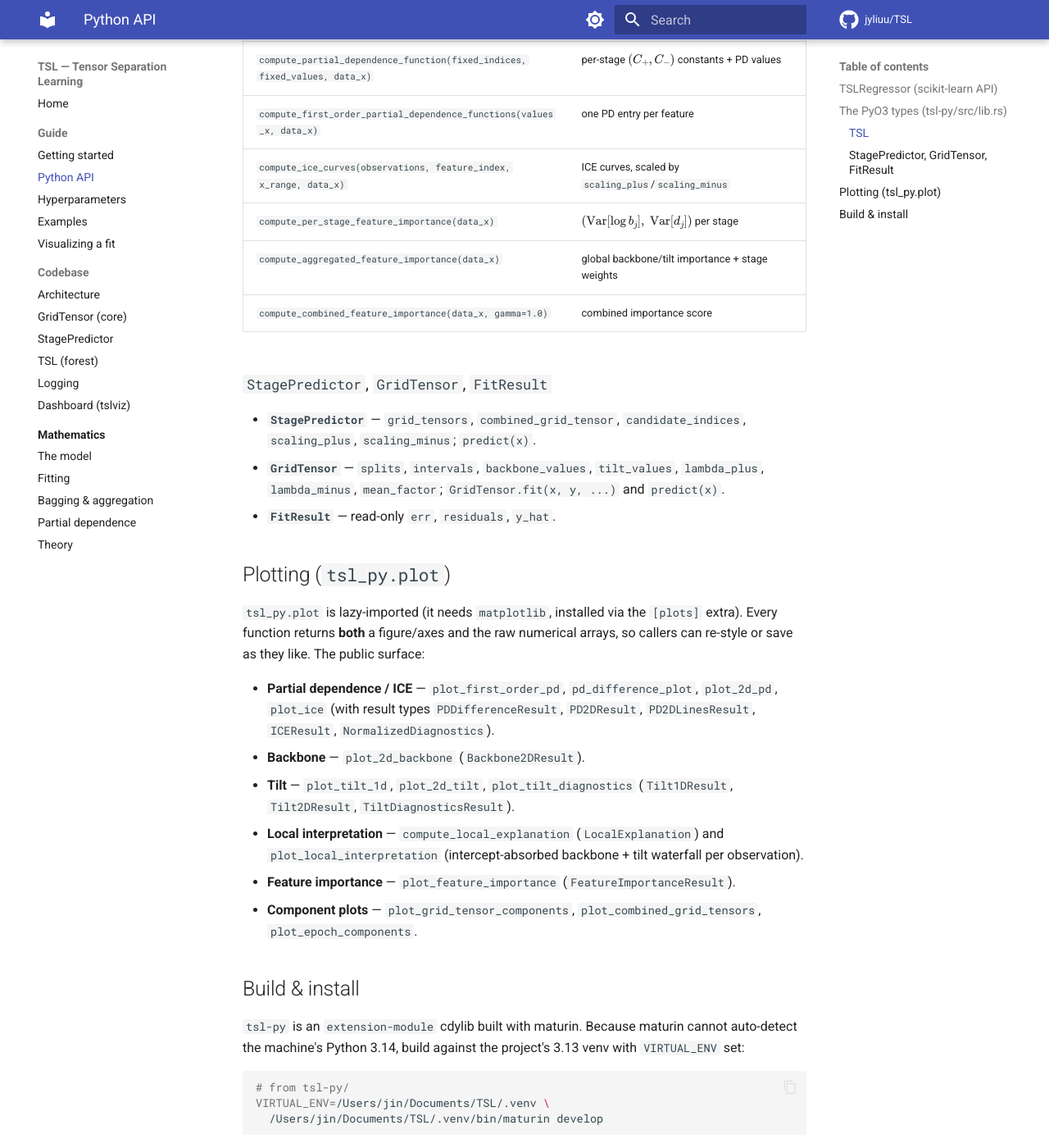
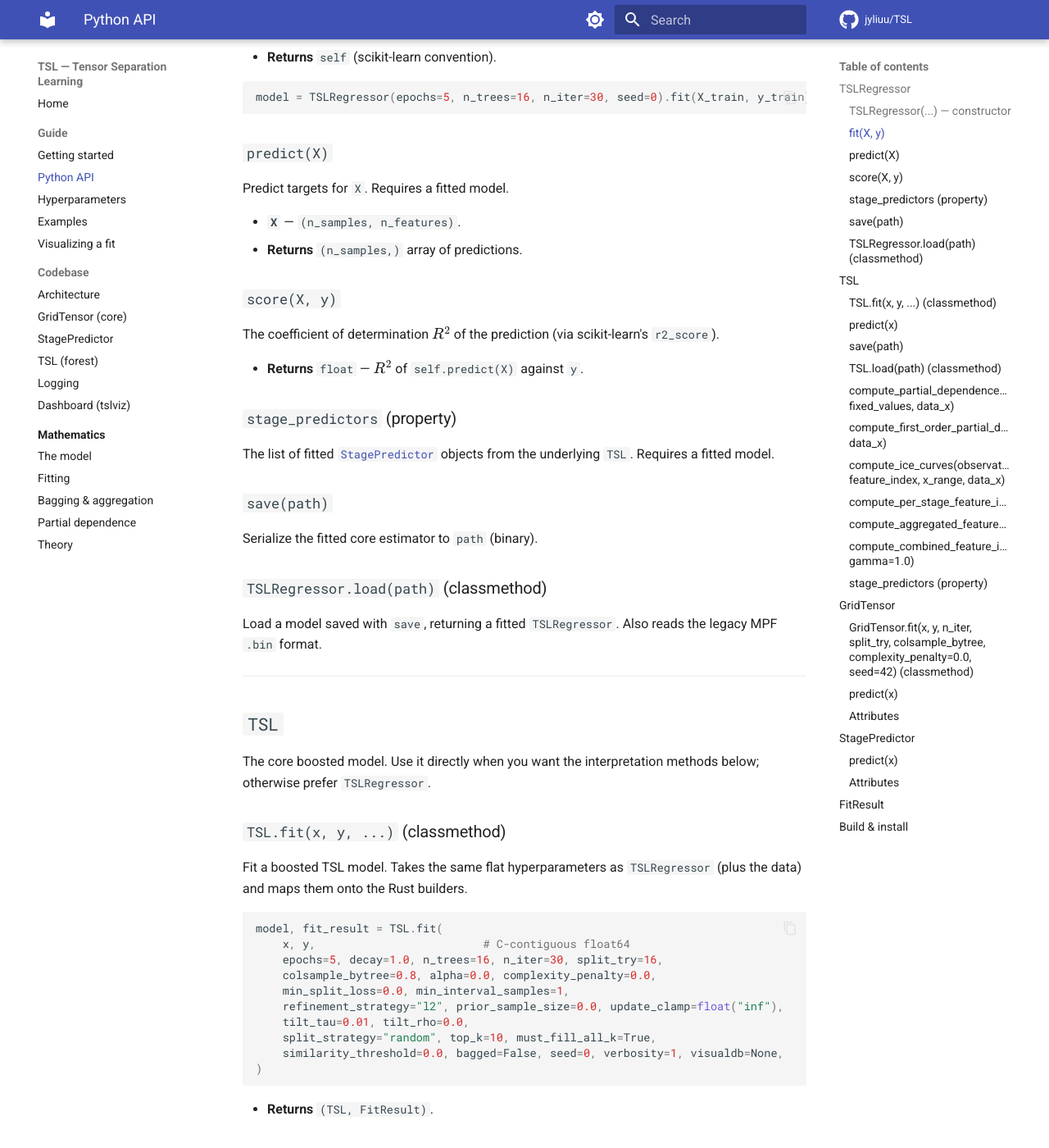
Before and after one commit to jyliuu/TSL, an MkDocs documentation site: the page built from docs/docs/code/python-api.md, in a window 1280 px wide and 1400 px high, scrolled down 1267 px. Shown: the whole window at 82% size. Built offline with MkDocs 1.6.1 and Material for MkDocs 9.7.7, drawn with Linux system fonts in a browser that asks for light colours; comment, search, counter and statistics services are not loaded; some of the changed text lies outside the part shown.

Commit message:
docs: expand Python API (one section per user-callable function) + plotting reference

````diff
--- a/docs/docs/code/python-api.md
+++ b/docs/docs/code/python-api.md
@@ -1,94 +1,244 @@
 # Python API
 
-`tsl-py/` wraps the Rust core for Python via PyO3/maturin. The package exposes the four core
-types and a scikit-learn-compatible regressor:
+`tsl-py/` wraps the Rust core for Python via PyO3/maturin. The package exposes:
 
 ```python
 from tsl_py import TSL, GridTensor, StagePredictor, FitResult, TSLRegressor
 ```
 
-`TSLRegressor` (in `python/tsl_py/sklearn.py`) is the **main user entry point**; the
-lower-level `TSL` is the raw PyO3 binding.
+- **`TSLRegressor`** (`python/tsl_py/sklearn.py`) — the scikit-learn estimator and **main
+  entry point** for most users.
+- **`TSL`** — the raw PyO3 binding to the boosted model, with the interpretation methods.
+- **`GridTensor`**, **`StagePredictor`**, **`FitResult`** — the lower-level pieces.
 
-## `TSLRegressor` (scikit-learn API)
+Diagnostics/plotting live in `tsl_py.plot`, documented on the separate
+[Plotting reference](plotting.md) page. This page documents one section per user-callable
+function on the model objects.
 
-A standard estimator with `fit` / `predict` / `score` (R²) and `save` / `load`. The
-constructor takes flat hyperparameters (defaults shown):
+!!! note "Array contract"
+    The PyO3 methods expect **C-contiguous `float64`** arrays. Wrap inputs with
+    `np.ascontiguousarray(...)` if in doubt. `TSLRegressor` handles this for you.
+
+---
+
+## `TSLRegressor`
+
+A standard scikit-learn regressor wrapping `TSL`. Construct it with flat hyperparameters,
+then `fit`/`predict`/`score` like any estimator.
+
+### `TSLRegressor(...)` — constructor
 
 ```python
 TSLRegressor(
     epochs=10, n_trees=10, n_iter=10, decay=1.0,
     split_try=10, colsample_bytree=0.8,
     alpha=0.0, complexity_penalty=0.0, min_split_loss=0.0, min_interval_samples=1,
-    refinement_strategy="l2",                 # "l2" | "huber"
-    prior_sample_size=0.0, update_clamp=float("inf"),
+    refinement_strategy="l2", prior_sample_size=0.0, update_clamp=float("inf"),
     tilt_tau=0.01, tilt_rho=0.0,
-    split_strategy="random",                  # "random" | "best_split" | "top_k"
-    top_k=10, must_fill_all_k=True,
-    similarity_threshold=0.0,                  # ξ trim threshold
-    bagged=False,
-    seed=42, verbosity=1, visualdb=None,       # visualdb → evo-logging SQLite path
+    split_strategy="random", top_k=10, must_fill_all_k=True,
+    similarity_threshold=0.0, bagged=False,
+    seed=42, verbosity=1, visualdb=None,
 )
 ```
 
-`fit(X, y)` stores the fitted core estimator (`core_estimator_`) and the `FitResult`
-(`fit_result_`); `stage_predictors` exposes the fitted stages. Every parameter is described
-in the [Hyperparameters](../guides/hyperparameters.md) reference.
+Stores the hyperparameters; no fitting happens until `fit`. Every argument is described in
+the [Hyperparameters](../guides/hyperparameters.md) reference.
 
-## The PyO3 types (`tsl-py/src/lib.rs`)
+### `fit(X, y)`
 
-### `TSL`
+Fit the model. Delegates to `TSL.fit`, storing the fitted core model in `core_estimator_`
+and the training diagnostics in `fit_result_`.
 
-- **`TSL.fit(x, y, ...)`** — a classmethod taking the flat hyperparameters above and mapping
-  them onto the Rust builders; returns `(TSL, FitResult)`.
-- **`predict(x)`** → array of predictions.
-- **`save(path)` / `TSL.load(path)`** — binary serialization; `load` also reads the legacy
-  MPF `.bin` format.
-- **`stage_predictors`** — the list of `StagePredictor` objects.
+- **`X`** — `(n_samples, n_features)` array (or DataFrame).
+- **`y`** — `(n_samples,)` target array.
+- **Returns** `self` (scikit-learn convention).
 
-Interpretation methods (all marginalize over the **empirical joint**, not assuming feature
-independence — see [Partial dependence](../math/partial-dependence.md)):
+```python
+model = TSLRegressor(epochs=5, n_trees=16, n_iter=30, seed=0).fit(X_train, y_train)
+```
 
-| Method | Returns |
-|--------|---------|
-| `compute_partial_dependence_function(fixed_indices, fixed_values, data_x)` | per-stage $(C_+, C_-)$ constants + PD values |
-| `compute_first_order_partial_dependence_functions(values_x, data_x)` | one PD entry per feature |
-| `compute_ice_curves(observations, feature_index, x_range, data_x)` | ICE curves, scaled by `scaling_plus`/`scaling_minus` |
-| `compute_per_stage_feature_importance(data_x)` | $(\mathrm{Var}[\log b_j],\ \mathrm{Var}[d_j])$ per stage |
-| `compute_aggregated_feature_importance(data_x)` | global backbone/tilt importance + stage weights |
-| `compute_combined_feature_importance(data_x, gamma=1.0)` | combined importance score |
+### `predict(X)`
 
-### `StagePredictor`, `GridTensor`, `FitResult`
+Predict targets for `X`. Requires a fitted model.
 
-- **`StagePredictor`** — `grid_tensors`, `combined_grid_tensor`, `candidate_indices`,
-  `scaling_plus`, `scaling_minus`; `predict(x)`.
-- **`GridTensor`** — `splits`, `intervals`, `backbone_values`, `tilt_values`,
-  `lambda_plus`, `lambda_minus`, `mean_factor`; `GridTensor.fit(x, y, ...)` and `predict(x)`.
-- **`FitResult`** — read-only `err`, `residuals`, `y_hat`.
+- **`X`** — `(n_samples, n_features)`.
+- **Returns** `(n_samples,)` array of predictions.
 
-## Plotting (`tsl_py.plot`)
+### `score(X, y)`
 
-`tsl_py.plot` is lazy-imported (it needs `matplotlib`, installed via the `[plots]` extra).
-Every function returns **both** a figure/axes and the raw numerical arrays, so callers can
-re-style or save as they like. The public surface:
+The coefficient of determination $R^2$ of the prediction (via scikit-learn's `r2_score`).
 
-- **Partial dependence / ICE** — `plot_first_order_pd`, `pd_difference_plot`, `plot_2d_pd`,
-  `plot_ice` (with result types `PDDifferenceResult`, `PD2DResult`, `PD2DLinesResult`,
-  `ICEResult`, `NormalizedDiagnostics`).
-- **Backbone** — `plot_2d_backbone` (`Backbone2DResult`).
-- **Tilt** — `plot_tilt_1d`, `plot_2d_tilt`, `plot_tilt_diagnostics` (`Tilt1DResult`,
-  `Tilt2DResult`, `TiltDiagnosticsResult`).
-- **Local interpretation** — `compute_local_explanation` (`LocalExplanation`) and
-  `plot_local_interpretation` (intercept-absorbed backbone + tilt waterfall per observation).
-- **Feature importance** — `plot_feature_importance` (`FeatureImportanceResult`).
-- **Component plots** — `plot_grid_tensor_components`, `plot_combined_grid_tensors`,
-  `plot_epoch_components`.
+- **Returns** `float` — $R^2$ of `self.predict(X)` against `y`.
+
+### `stage_predictors` (property)
+
+The list of fitted [`StagePredictor`](#stagepredictor) objects from the underlying `TSL`.
+Requires a fitted model.
+
+### `save(path)`
+
+Serialize the fitted core estimator to `path` (binary).
+
+### `TSLRegressor.load(path)` (classmethod)
+
+Load a model saved with `save`, returning a fitted `TSLRegressor`. Also reads the legacy
+MPF `.bin` format.
+
+---
+
+## `TSL`
+
+The core boosted model. Use it directly when you want the interpretation methods below;
+otherwise prefer `TSLRegressor`.
+
+### `TSL.fit(x, y, ...)` (classmethod)
+
+Fit a boosted TSL model. Takes the same flat hyperparameters as `TSLRegressor` (plus the
+data) and maps them onto the Rust builders.
+
+```python
+model, fit_result = TSL.fit(
+    x, y,                         # C-contiguous float64
+    epochs=5, decay=1.0, n_trees=16, n_iter=30, split_try=16,
+    colsample_bytree=0.8, alpha=0.0, complexity_penalty=0.0,
+    min_split_loss=0.0, min_interval_samples=1,
+    refinement_strategy="l2", prior_sample_size=0.0, update_clamp=float("inf"),
+    tilt_tau=0.01, tilt_rho=0.0,
+    split_strategy="random", top_k=10, must_fill_all_k=True,
+    similarity_threshold=0.0, bagged=False, seed=0, verbosity=1, visualdb=None,
+)
+```
+
+- **Returns** `(TSL, FitResult)`.
+
+### `predict(x)`
+
+- **`x`** — `(n_samples, n_features)` C-contiguous `float64`.
+- **Returns** `(n_samples,)` array (sum of all stage predictions).
+
+### `save(path)`
+
+Serialize the model to a binary file at `path`.
+
+### `TSL.load(path)` (classmethod)
+
+Load a model from `path`. Reads the native binary format and the legacy MPF `.bin` format.
+
+### `compute_partial_dependence_function(fixed_indices, fixed_values, data_x)`
+
+The model-native partial dependence (see
+[Partial dependence](../math/partial-dependence.md)). Marginalizes over the **empirical
+joint** of the non-fixed features in `data_x`.
+
+- **`fixed_indices`** — `list[int]`, the feature column(s) held fixed.
+- **`fixed_values`** — `(n_points, len(fixed_indices))` array of values to evaluate at.
+- **`data_x`** — `(n_samples, n_features)` background data to marginalize over.
+- **Returns** a tuple `(constants, pd_values)`: per stage the $(C_+, C_-)$ normalizing
+  constants, and an array of the branch curves
+  $[f_+^{(0)}, f_-^{(0)}, f_+^{(1)}, f_-^{(1)}, \dots]$ (one $(+)/(-)$ pair per stage).
+
+### `compute_first_order_partial_dependence_functions(values_x, data_x)`
+
+Convenience wrapper computing the 1D partial dependence for **every** feature at once.
+
+- **`values_x`** — `(grid_points, n_features)` evaluation grid (column $j$ supplies the
+  $x_j$ values for feature $j$).
+- **`data_x`** — background data.
+- **Returns** a `list` with one entry per feature, each `(constants_per_stage, pd_values)`
+  as in `compute_partial_dependence_function`.
+
+### `compute_ice_curves(observations, feature_index, x_range, data_x)`
+
+Individual Conditional Expectation curves: sweep one feature over a range for each given
+observation.
+
+- **`observations`** — `(n_obs, n_features)` rows to trace.
+- **`feature_index`** — `int`, the feature to vary.
+- **`x_range`** — `(n_range,)` values to sweep.
+- **`data_x`** — background data.
+- **Returns** a `(n_obs, n_range, 2 * n_stages)` array, scaled by
+  `scaling_plus`/`scaling_minus`.
+
+### `compute_per_stage_feature_importance(data_x)`
+
+Per-stage importance of each feature, split into backbone and tilt.
+
+- **Returns** `(backbone_importance, tilt_importance)`, each a `(n_stages, n_features)`
+  array — $\mathrm{Var}[\log b_j]$ and $\mathrm{Var}[d_j]$ per stage.
+
+### `compute_aggregated_feature_importance(data_x)`
+
+Roll the per-stage importances up to global, energy-weighted scores.
+
+- **Returns** `(global_backbone, global_tilt, stage_weights)`, each a 1D array
+  (`global_*` over features, `stage_weights` over stages).
+
+### `compute_combined_feature_importance(data_x, gamma=1.0)`
+
+A single combined importance $I_j = I_j^b + \gamma\, I_j^d$ per feature.
+
+- **`gamma`** — weight on the tilt component (default `1.0`).
+- **Returns** `(combined, backbone, tilt)`, each a 1D array over features.
+
+### `stage_predictors` (property)
+
+The list of [`StagePredictor`](#stagepredictor) objects making up the model.
+
+---
+
+## `GridTensor`
+
+One fitted separable component (see [GridTensor](grid-tensor.md) for the internals).
+
+### `GridTensor.fit(x, y, n_iter, split_try, colsample_bytree, complexity_penalty=0.0, seed=42)` (classmethod)
+
+Fit a single grid tensor (no boosting, no bagging).
+
+- **Returns** `(GridTensor, FitResult)`.
+
+### `predict(x)`
+
+- **`x`** — `(n_samples, n_features)`.
+- **Returns** `(n_samples,)` predictions for this component.
+
+### Attributes
+
+Read-only views of the fitted two-tensor: `splits`, `intervals`, `backbone_values`
+($b_j$ per interval per axis), `tilt_values` ($d_j$), `lambda_plus`, `lambda_minus`,
+`mean_factor` / `grid_values` (the per-interval $\prod_j b_j e^{d_j}$), and the legacy
+`scaling` (ignored in two-tensor mode).
+
+---
+
+## `StagePredictor`
+
+One boosting stage (see [StagePredictor](stage-predictor.md)).
+
+### `predict(x)`
+
+- **Returns** the stage's contribution `(n_samples,)`, with OLS scaling applied.
+
+### Attributes
+
+`grid_tensors` (the bag), `combined_grid_tensor` (the aggregated primary grid),
+`candidate_indices` (kept after similarity filtering), `scaling_plus`, `scaling_minus`.
+
+---
+
+## `FitResult`
+
+Returned alongside a fitted model. Read-only attributes:
+
+- **`err`** — final training loss.
+- **`residuals`** — `(n_samples,)` training residuals.
+- **`y_hat`** — `(n_samples,)` training predictions.
+
+---
 
 ## Build & install
 
 `tsl-py` is an `extension-module` cdylib built with maturin. Because maturin cannot
-auto-detect the machine's Python 3.14, build against the project's 3.13 venv with
-`VIRTUAL_ENV` set:
+auto-detect a Python 3.14, build against a 3.13 venv with `VIRTUAL_ENV` set:
 
 ```sh
 # from tsl-py/
@@ -96,5 +246,5 @@ VIRTUAL_ENV=/Users/jin/Documents/TSL/.venv \
   /Users/jin/Documents/TSL/.venv/bin/maturin develop
 ```
 
-Tests run through Python (the cdylib can't link libpython for `cargo test` on Linux):
-`python -m pytest python/tests/`. See [Getting started](../guides/getting-started.md).
+Tests run through Python (`python -m pytest python/tests/`); the cdylib can't link
+libpython for `cargo test` on Linux. See [Getting started](../guides/getting-started.md).
````
Also changed, not shown: docs/docs/code/plotting.md (added, +147 -0 lines).
